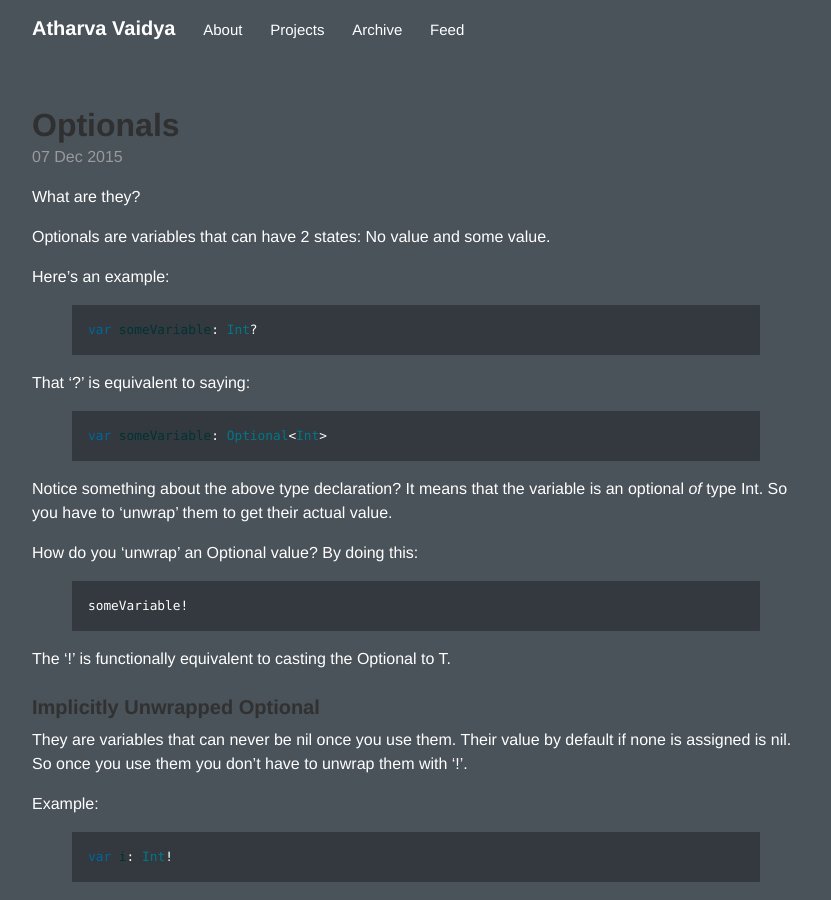
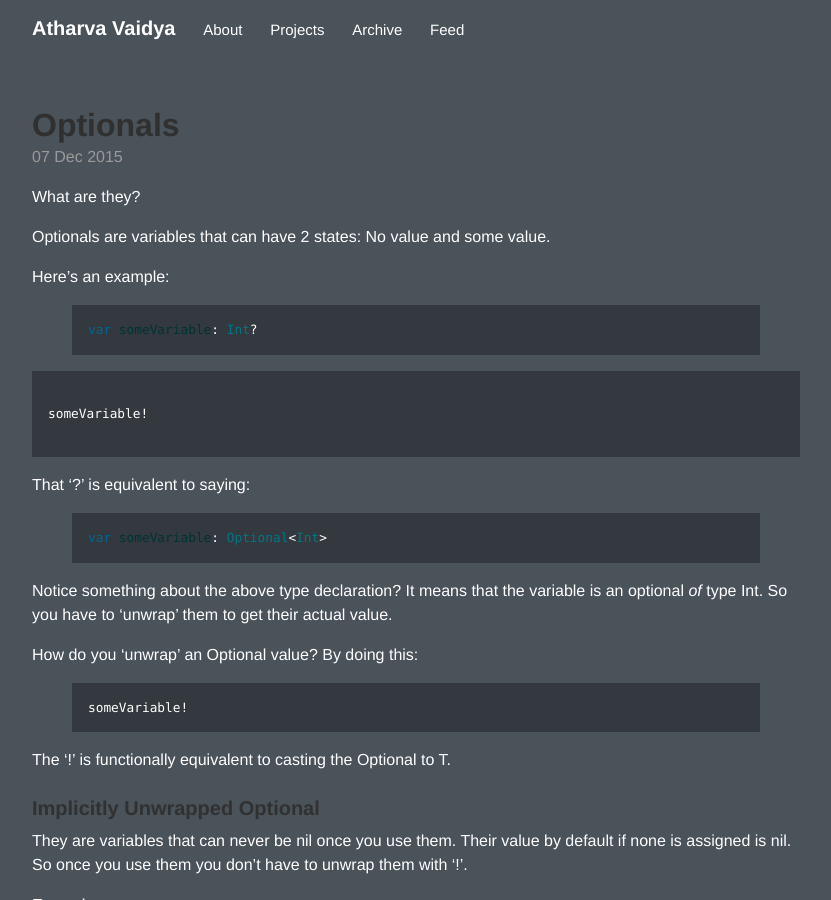
Before and after one commit to AtharvaVaidya/atharvavaidya.github.io, a Jekyll site: the page built from _posts/2015-12-07-Optionals.md, in a window 1280 px wide and 900 px high. Shown: the whole window, without its empty margins (224-1055 px from the left). Built offline with Jekyll 4.4.1, drawn with Linux system fonts in a browser that asks for light colours.

Commit message:
Update 2015-12-07-Optionals.md

`````diff
--- a/_posts/2015-12-07-Optionals.md
+++ b/_posts/2015-12-07-Optionals.md
@@ -12,6 +12,12 @@ Here's an example:
 {%highlight swift%}
 var someVariable: Int?
 {%endhighlight%}
+
+````Swift
+
+someVariable!
+
+````
 
 That '?' is equivalent to saying:
 
`````
